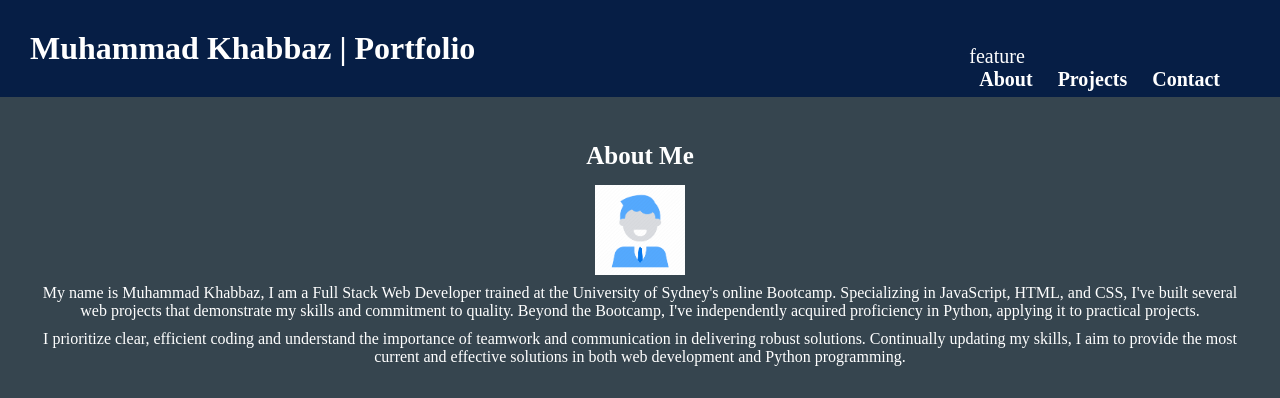
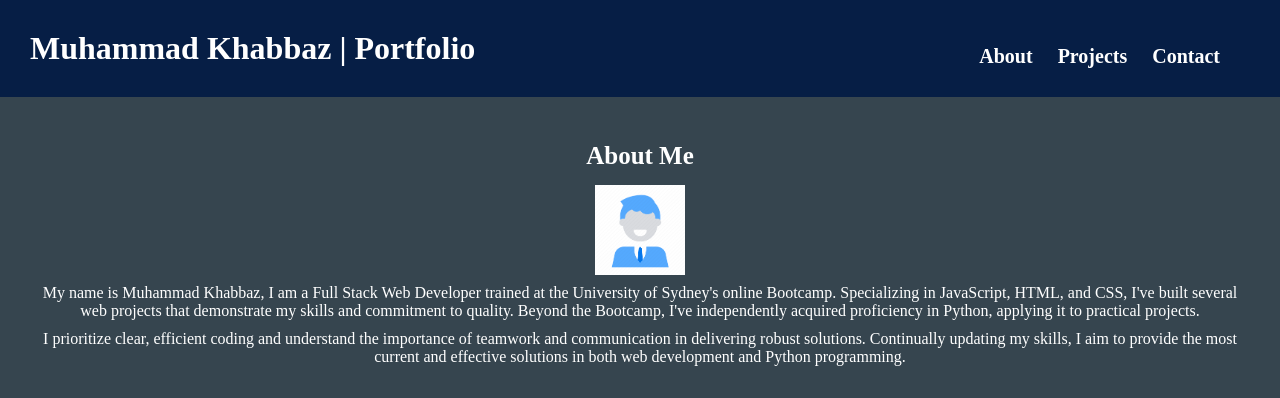
Before and after one commit to MuhammadKhabbaz/PortfolioBase, a plain HTML site: page index.html in a window 1280 px wide. Shown: the top 398 px of the page. Drawn offline with Linux system fonts and the light colour scheme.

Commit message:
Update index.html

```diff
--- a/index.html
+++ b/index.html
@@ -9,7 +9,7 @@
         <!-- Header -->
         <header>
             <h1>Muhammad Khabbaz | Portfolio</h1>
-            <nav>feature
+            <nav>
                 <ul>
                     <li class="links"><a href="#about">About</a></li>
                     <li class="links"><a href="#projects">Projects</a></li>
```
